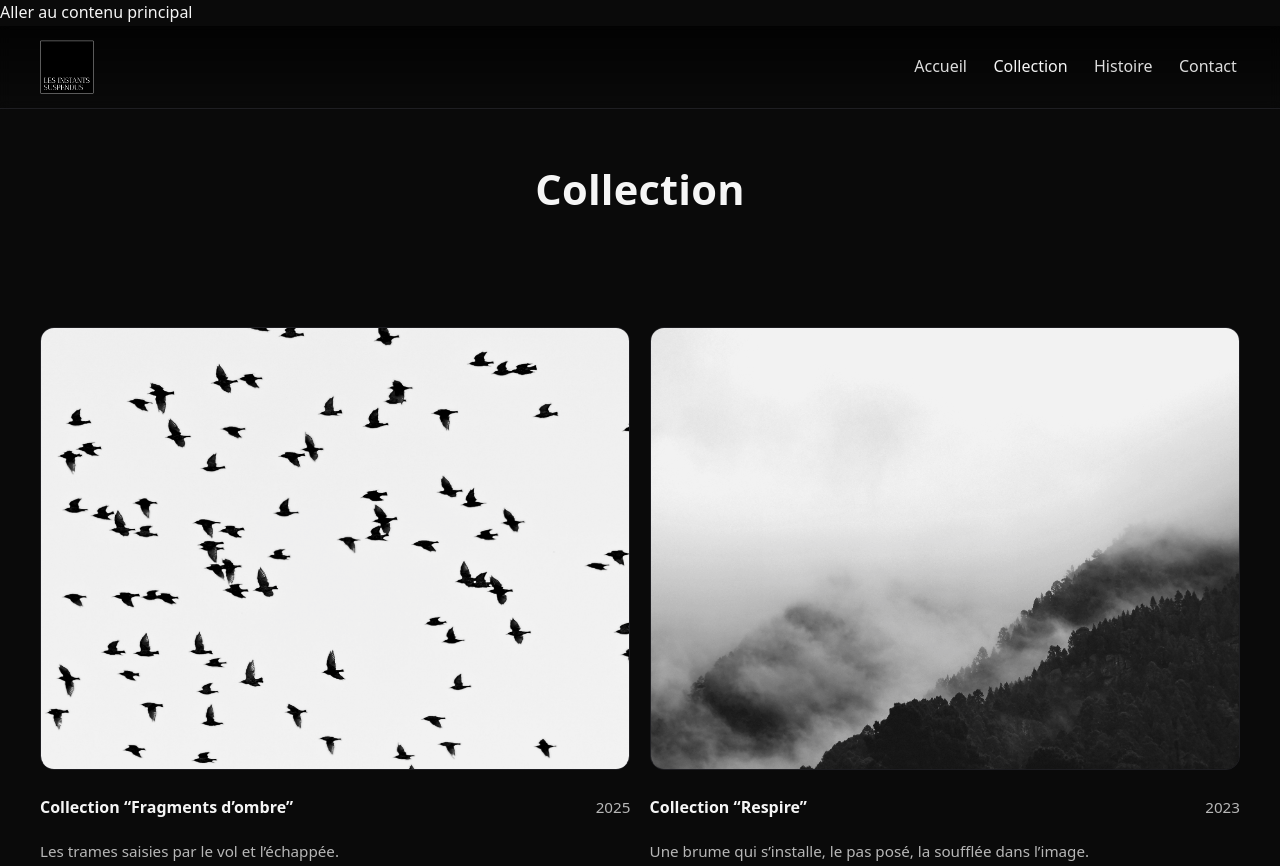
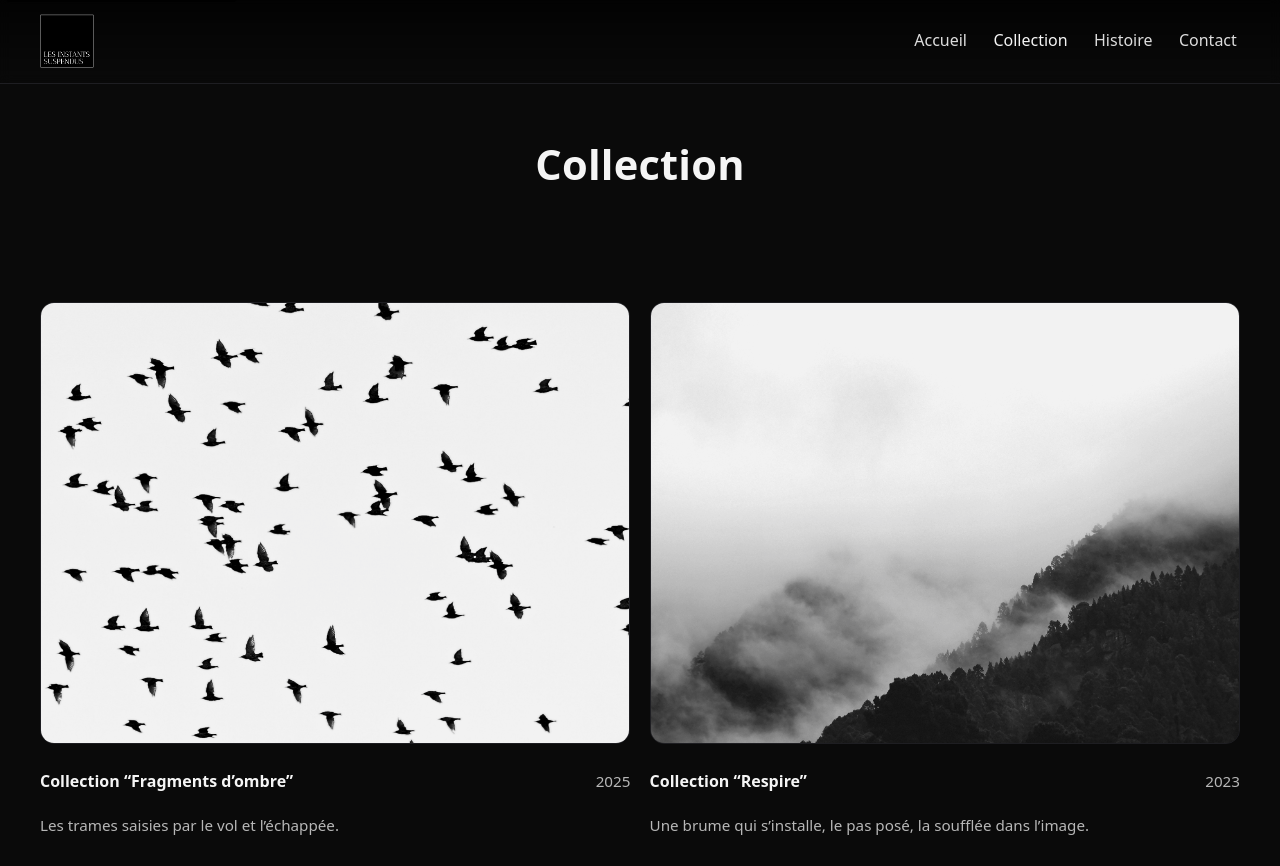
Before and after one commit to justMarius21/Publier-des-contenus-en-ligne-, a plain HTML site: page collection.html in a window 1280 px wide. Shown: the top 866 px of the page. Drawn offline with Linux system fonts and the light colour scheme; grey boxes are pictures that could not be loaded.

Commit message:
Add skip link styles for accessibility

```diff
--- a/styles.css
+++ b/styles.css
@@ -33,7 +33,24 @@
   .section { padding: 3.5rem 0; }
   .muted { color: var(--muted); }
   .small { font-size: .95rem; }
+  .skip-link {
+  position: absolute;
+  top: -40px;
+  left: 6px;
+  background: #000;
+  color: #fff;
+  padding: 8px 12px;
+  text-decoration: none;
+  border-radius: 4px;
+  z-index: 1000;
+  font-weight: 600;
+}
 
+.skip-link:focus {
+  top: 6px;
+  outline: 2px solid #fff;
+  outline-offset: 2px;
+}
   /* ====== Header ====== */
   .site-header {
     position: sticky;
```
